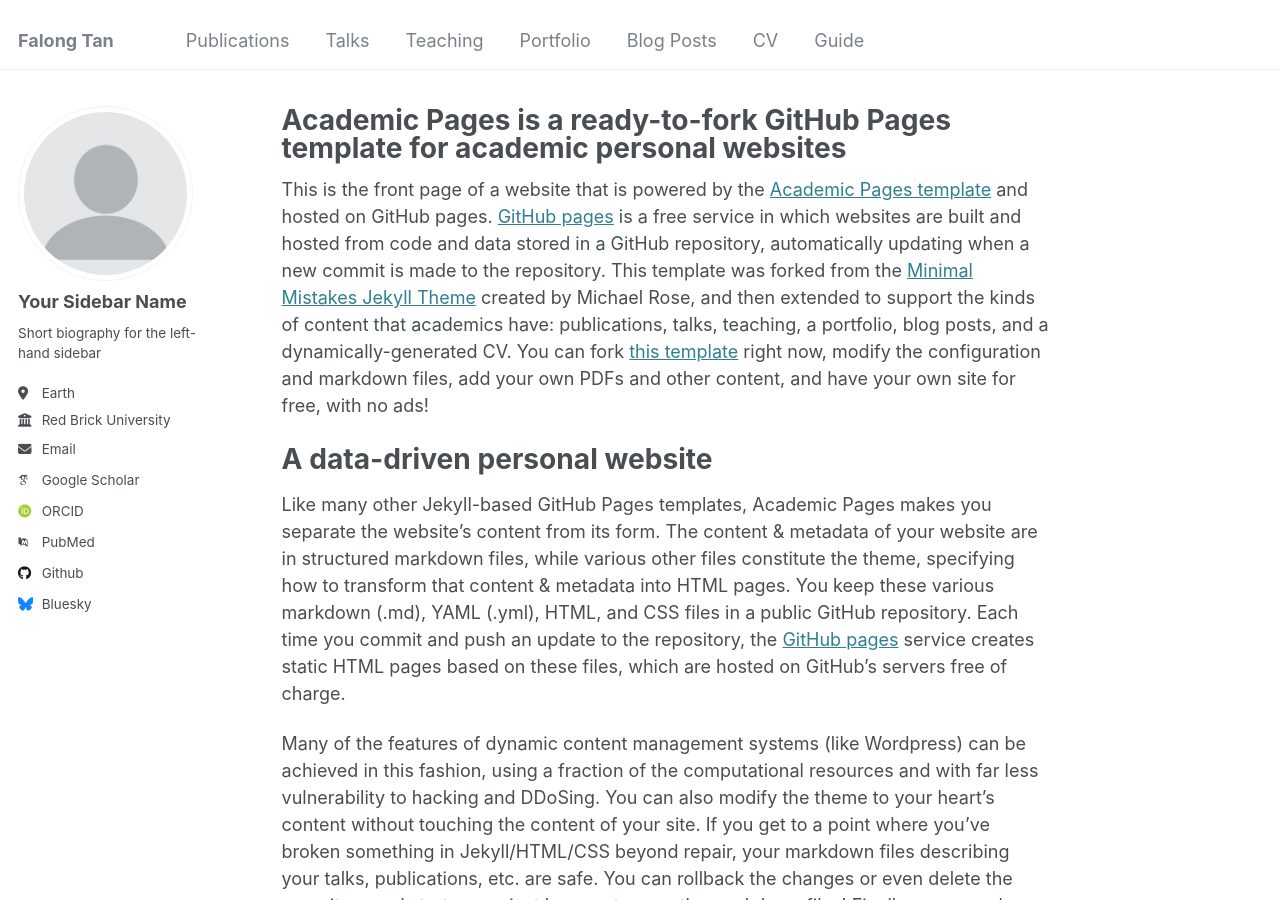
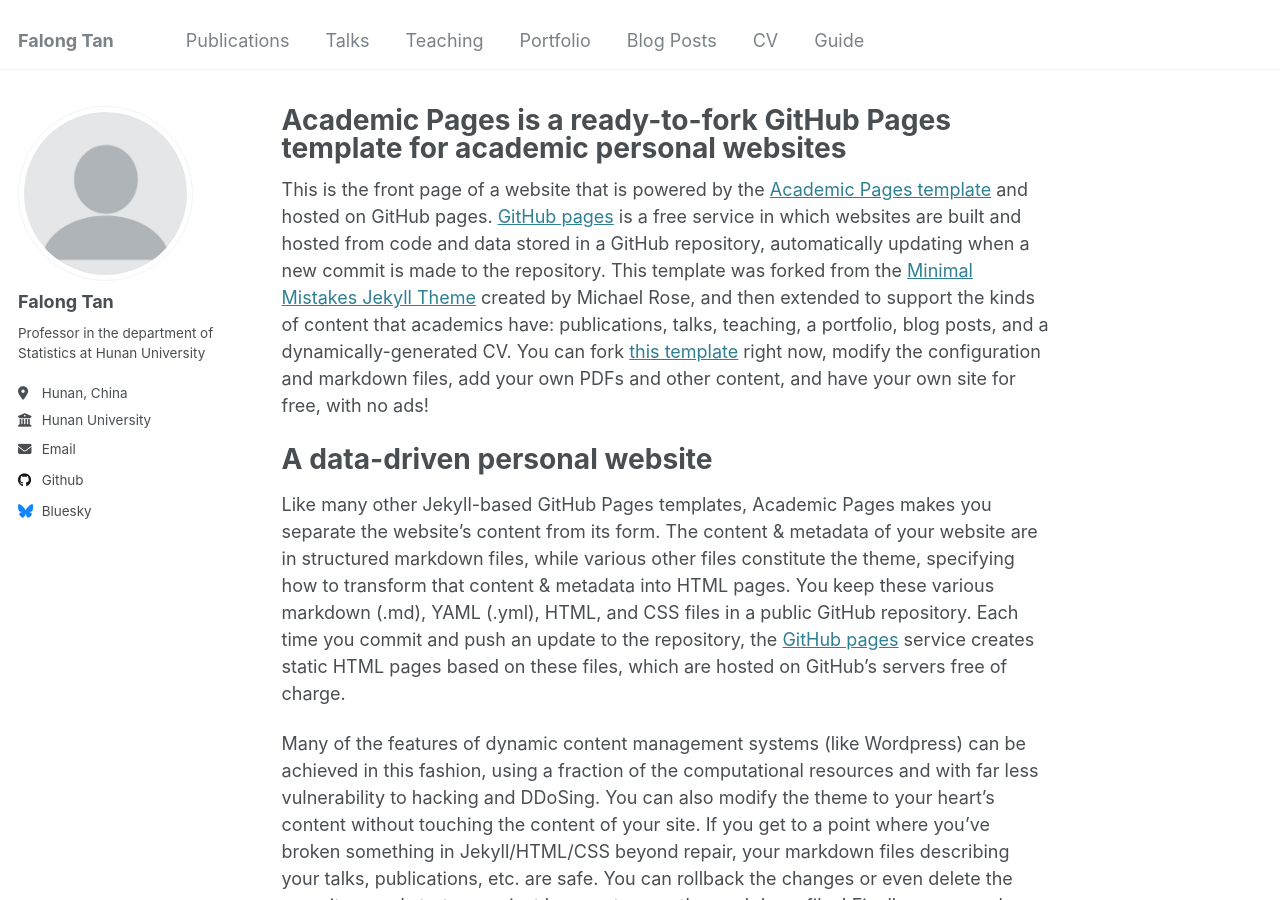
Before and after one commit to CodingMyLife/CodingMyLife.github.io, a Jekyll site: the page built from _pages/about.md, in a window 1280 px wide and 900 px high. Built offline with Jekyll 4.4.1, drawn with Linux system fonts in a browser that asks for light colours; some web fonts are replaced.

Commit message:
Update _config.yml

```diff
--- a/_config.yml
+++ b/_config.yml
@@ -22,21 +22,21 @@ repository               : "codingMyLife/codingMyLife.github.io"
 author:
   # Biographic information
   avatar           : "profile.png"
-  name             : "Your Sidebar Name"
+  name             : "Falong Tan"
   pronouns         : # example: "she/her"
-  bio              : "Short biography for the left-hand sidebar"
-  location         : "Earth"
-  employer         : "Red Brick University"
+  bio              : "Professor in the department of Statistics at Hunan University"
+  location         : "Hunan, China"
+  employer         : "Hunan University"
   uri              : # URL
-  email            : "none@example.org"
+  email            : "falongtan@hnu.edu.cn"
 
   # Academic websites
   arxiv            : # URL - Update with the correct link to your profile
-  googlescholar    : "https://scholar.google.com/citations?user=PS_CX0AAAAAJ"
+  googlescholar    : # "https://scholar.google.com/citations?user=PS_CX0AAAAAJ"
   impactstory      : # URL
-  orcid            : "http://orcid.org/yourorcidurl"
+  orcid            : # "http://orcid.org/yourorcidurl"
   semantic         : # URL
-  pubmed           : "https://www.ncbi.nlm.nih.gov/pubmed/?term=john+snow"
+  pubmed           : # "https://www.ncbi.nlm.nih.gov/pubmed/?term=john+snow"
   researchgate     : # URL
   scopus           : # URL
 
```
